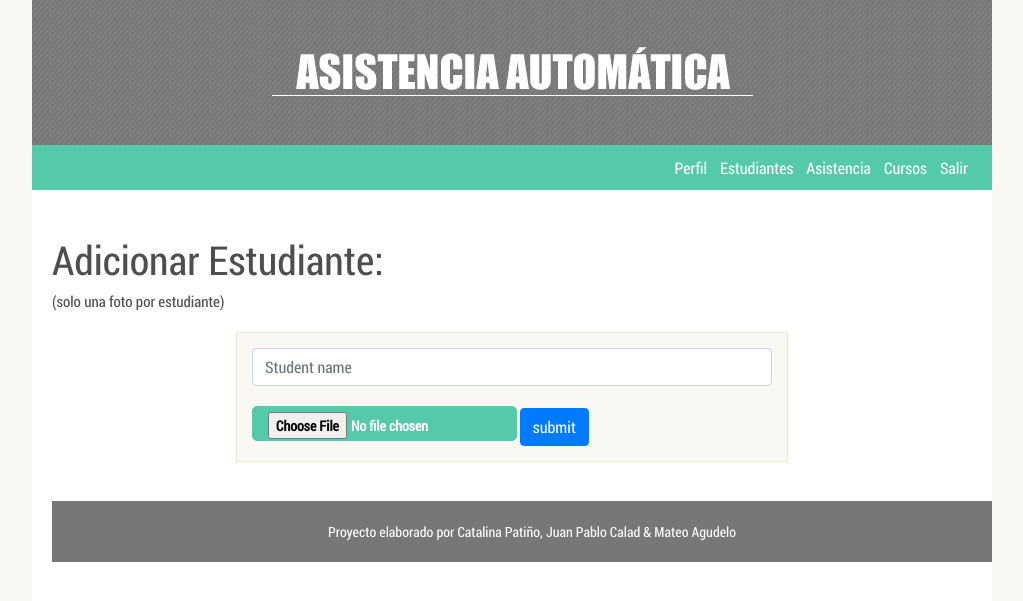
After one commit to cpatin10/asistencia-automatica, a Node server app: page /estudiantes in a window 1280 px wide. The commit adds this page. Shown: the top 601 px of the page, without its empty margins (128-1151 px from the left). Run offline with Node 20, Linux system fonts and the light colour scheme; some libraries are stand-ins or nearby versions; some web fonts are replaced.

Commit message:
avance en pagina estudiantes

```diff
--- a/app.js
+++ b/app.js
@@ -129,6 +129,11 @@ app.get('/', (req, res, next) => {
 	res.render('index', { loggedIn });
 });
 
+
+app.get('/estudiantes', (req, res, next) => {
+	res.render('estudiantes', { loggedIn });
+});
+
 app.get('/login', (req, res) => {
 	loggedIn = true;
 	req.flash('success', 'Welcome!');
--- /dev/null
+++ b/views/estilos_asistente.css
@@ -0,0 +1,158 @@
+@font-face {
+	font-family: 'RobotoCondensed-Bold';
+	src: url('RobotoCondensed-Bold.eot');
+	src: url('RobotoCondensed-Bold.eot') format('embedded-opentype'), url('RobotoCondensed-Bold.woff2') format('woff2'), url('RobotoCondensed-Bold.woff') format('woff'), url('RobotoCondensed-Bold.ttf') format('truetype'), url('RobotoCondensed-Bold.svg#OpenSans') format('svg');
+}
+
+@font-face {
+	font-family: 'RobotoCondensed-Regular';
+	src: url('RobotoCondensed-Regular.eot');
+	src: url('RobotoCondensed-Regular.eot') format('embedded-opentype'), url('RobotoCondensed-Regular.woff2') format('woff2'), url('RobotoCondensed-Regular.woff') format('woff'), url('RobotoCondensed-Regular.ttf') format('truetype'), url('RobotoCondensed-Regular.svg#OpenSans') format('svg');
+}
+
+@font-face {
+	font-family: 'RobotoCondensed-Light';
+	src: url('RobotoCondensed-Light.eot');
+	src: url('RobotoCondensed-Light.eot') format('embedded-opentype'), url('RobotoCondensed-Light.woff2') format('woff2'), url('RobotoCondensed-Light.woff') format('woff'), url('RobotoCondensed-Light.ttf') format('truetype'), url('RobotoCondensed-Light.svg#OpenSans') format('svg');
+}
+
+@font-face {
+	font-family: 'RobotoCondensed-Italic.ttf';
+	src: url('RobotoCondensed-Italic.eot');
+	src: url('RobotoCondensed-Italic.eot') format('embedded-opentype'), url('RobotoCondensed-Italic.woff2') format('woff2'), url('RobotoCondensed-Italic.woff') format('woff'), url('RobotoCondensed-Italic.ttf') format('truetype'), url('RobotoCondensed-Italic.svg#OpenSans') format('svg');
+}
+
+
+body{
+	margin: 0;
+	font-family: 'RobotoCondensed-Regular', sans-serif;
+	font-size: 13px;
+	background-color: #F9F8F3;
+}
+
+.nombre_aplica{
+	background-color: #777777;
+	background-image: url(img/fond_asitencia.png)!important;
+	background-repeat: repeat;
+	width: 960px;
+	text-align: center;
+	padding-top: 40px;
+	padding-bottom: 40px;
+	background-position: center center;
+	overflow: hidden;
+	margin: auto;
+	}
+
+.titulo_asist{
+	text-align: center;
+	text-decoration: none;
+	background-image: url(img/titulo.png) !important;
+	background-repeat: no-repeat;
+	background-position: center center;
+	height: 65px;
+	width: 493px;
+	overflow: hidden;
+	margin: auto;
+	}
+
+.bg-dark {
+    background-color: #55CAAA !important;
+	margin: auto;
+	height: 45px;
+	width: 960px;
+}
+
+.nav-link{
+	font-family: 'RobotoCondensed-Regular', sans-serif;
+	font-size: 16px;
+	color: #FFF !important;
+	text-decoration: none;
+    background-color: #55CAAA !important;
+	padding-left: 5px !important;
+	}
+
+.nav-link:hover{
+	color: #FFFFB3 !important;
+	background-color: #55CAAA !important;
+	}
+
+.espacio{
+	background-color: #FFF;
+	margin: auto;
+	height: 30px;
+	width: 960px;
+	overflow: hidden;
+	}
+
+.contenido_ggenal{
+	background-color: #FFF;
+	margin: auto;
+	width: 960px;
+	height: 400px;
+	overflow: hidden;
+	}
+
+.fin_pagina{
+	font-family: 'RobotoCondensed-Regular', sans-serif;
+	font-size: 14px;
+	color: #FFF !important;
+	text-decoration: none;
+	background-color: #777777 !important;
+	text-align: center;
+	padding-top: 20px;
+	padding-bottom: 20px;
+	margin: auto;
+	width: 960px;
+}
+
+.contenido_ggral{
+	background-color: #FFF;
+	width: 960px;
+	overflow: hidden;
+	margin: auto;
+	padding-top: 40px;
+	padding-right: 20px;
+	padding-bottom: 40px;
+	padding-left: 20px;
+	clear: both;
+	}
+
+.titulo_content{
+	font-size: 40px;
+	color: #4E4E4E;
+	text-decoration: none;
+	text-align: left;
+	}
+
+.subtitulo{
+	font-size: 15px;
+	color: #4E4E4E;
+	text-decoration: none;
+	text-align: left;
+	}
+
+.boton_asist{
+	font-family: 'RobotoCondensed-Regular', sans-serif;
+	font-size: 14px;
+	font-weight: bold;
+	color: #FFF;
+	text-decoration: none;
+	background-color: #55CAAA;
+	text-align: center;
+	height: 35px;
+	padding-top: 5px;
+	padding-right: 15px;
+	padding-bottom: 5px;
+	padding-left: 15px;
+	border: 1px solid #55CAAA;
+	border-radius: 5px 5px 5px 5px;
+	-webkit-border-radius: 5px 5px 5px 5px;
+	}
+
+.caja_central{
+	background-color: #F9F8F3;
+	margin: auto;
+	padding: 15px;
+	width: 60%;
+	border: 1px solid #EAE7D5;
+	}
--- /dev/null
+++ b/views/estudiantes.ejs
@@ -0,0 +1,52 @@
+<!DOCTYPE html>
+<html>
+
+<head>
+    <title>Asistencia Autom&aacute;tica</title>
+
+
+	<link rel="stylesheet" href="https://maxcdn.bootstrapcdn.com/bootstrap/4.0.0/css/bootstrap.min.css" integrity="sha384-Gn5384xqQ1aoWXA+058RXPxPg6fy4IWvTNh0E263XmFcJlSAwiGgFAW/dAiS6JXm"
+        crossorigin="anonymous">
+	<link rel="stylesheet" href="estilos_asistente.css">
+
+</head>
+
+<body>
+
+  <% include navbar.ejs %>
+
+  <div class="contenido_ggral">
+
+  	 <span class="titulo_content">Adicionar Estudiante: </span><br>
+     <span class="subtitulo">(solo una foto por estudiante)</span><br><br>
+
+  	 <div>
+
+     <div class="caja_central">
+
+  	 <form action="/createStudent" method="POST" enctype="multipart/form-data">
+
+
+
+    	 <input class="form-control" type="text" name="name" placeholder="Student name"> <br>
+
+         <input class="boton_asist" type="file" name="picture" accept="application/x-zip-compressed,image/*">
+
+     	 <input class="btn btn-primary" type="submit" value="submit">
+
+     </form>
+
+     </div>
+
+     <br><br>
+
+     <div>
+     </div>
+
+    <% include bootstrap.ejs %>
+
+    <% include footer.ejs %>
+
+</body>
+
+</html>
--- /dev/null
+++ b/views/footer.ejs
@@ -0,0 +1 @@
+<div class="fin_pagina">Proyecto elaborado por Catalina Patiño, Juan Pablo Calad & Mateo Agudelo</div>
--- a/views/navbar.ejs
+++ b/views/navbar.ejs
@@ -1,92 +1,3 @@
-<style>
-
-@font-face {
-	font-family: 'RobotoCondensed-Bold';
-	src: url('RobotoCondensed-Bold.eot');
-	src: url('RobotoCondensed-Bold.eot') format('embedded-opentype'), url('RobotoCondensed-Bold.woff2') format('woff2'), url('RobotoCondensed-Bold.woff') format('woff'), url('RobotoCondensed-Bold.ttf') format('truetype'), url('RobotoCondensed-Bold.svg#OpenSans') format('svg');
-}
-
-@font-face {
-	font-family: 'RobotoCondensed-Regular';
-	src: url('RobotoCondensed-Regular.eot');
-	src: url('RobotoCondensed-Regular.eot') format('embedded-opentype'), url('RobotoCondensed-Regular.woff2') format('woff2'), url('RobotoCondensed-Regular.woff') format('woff'), url('RobotoCondensed-Regular.ttf') format('truetype'), url('RobotoCondensed-Regular.svg#OpenSans') format('svg');
-}
-
-@font-face {
-	font-family: 'RobotoCondensed-Light';
-	src: url('RobotoCondensed-Light.eot');
-	src: url('RobotoCondensed-Light.eot') format('embedded-opentype'), url('RobotoCondensed-Light.woff2') format('woff2'), url('RobotoCondensed-Light.woff') format('woff'), url('RobotoCondensed-Light.ttf') format('truetype'), url('RobotoCondensed-Light.svg#OpenSans') format('svg');
-}
-
-@font-face {
-	font-family: 'RobotoCondensed-Italic.ttf';
-	src: url('RobotoCondensed-Italic.eot');
-	src: url('RobotoCondensed-Italic.eot') format('embedded-opentype'), url('RobotoCondensed-Italic.woff2') format('woff2'), url('RobotoCondensed-Italic.woff') format('woff'), url('RobotoCondensed-Italic.ttf') format('truetype'), url('RobotoCondensed-Italic.svg#OpenSans') format('svg');
-}
-
-
-body{
-	margin: 0;
-	font-family: 'RobotoCondensed-Regular', sans-serif;
-	font-size: 13px;
-}
-
-.nombre_aplica{
-	background-color: #777777;
-	background-image: url(img/fond_asitencia.png)!important;
-	background-repeat: repeat;
-	width: 100%;
-	text-align: center;
-	padding-top: 40px;
-	padding-bottom: 40px;
-	background-position: center center;
-	overflow: hidden;
-	}
-
-.titulo_asist{
-	text-decoration: none;
-	border-bottom-width: 1px;
-	border-bottom-style: solid;
-	border-bottom-color: #FFF;
-	background-image: url(img/titulo.png) !important;
-	background-repeat: no-repeat;
-	background-position: center center;
-	height: 65px;
-	width: 493px;
-	overflow: hidden;
-	}
-
-.bg-dark {
-    background-color: #55CAAA !important;
-	margin: auto;
-	height: 45px;
-	width: 100%;
-}
-
-.nav-link{
-	font-family: 'RobotoCondensed-Regular', sans-serif;
-	font-size: 16px;
-	color: #FFF !important;
-	text-decoration: none;
-    background-color: #55CAAA !important;
-	padding-left: 5px !important;
-	}
-
-.nav-link:hover{
-	color: #FFFFEC !important;
-    background-color: #55CAAA !important;
-	}
-
-.espacio{
-	background-color: #FFF;
-	margin: auto;
-	height: 30px;
-	width: 100%;
-	overflow: hidden;
-	}
-
-
-</style>
 
 <div class="nombre_aplica">
   <div class="titulo_asist"></div>
@@ -106,7 +17,7 @@ body{
                     <a class="nav-link" href="/profile">Perfil</a>
                 </li>
             	 <li class="nav-item">
-                    <a class="nav-link" href="/picture">Estudiantes</a>
+                    <a class="nav-link" href="/estudiantes">Estudiantes</a>
                 </li>
                 <li class="nav-item">
                     <a class="nav-link" href="/asitencia">Asistencia</a>
@@ -126,8 +37,6 @@ body{
     </div>
 </nav>
 </div>
-
-<div class="espacio"></div>
 
  <% if(messages.danger) { %>
     <div class="alert alert-danger alert alert-dismissible fade show" role="alert">
```
Also changed, not shown: views/estilos_encabezado.css (deleted, +0 -14 lines), views/estudiantes.html (added, +52 -0 lines), views/index.ejs (+6 -4 lines), views/navbar.html (+1 -92 lines), views/fond_asitencia.png (deleted).
